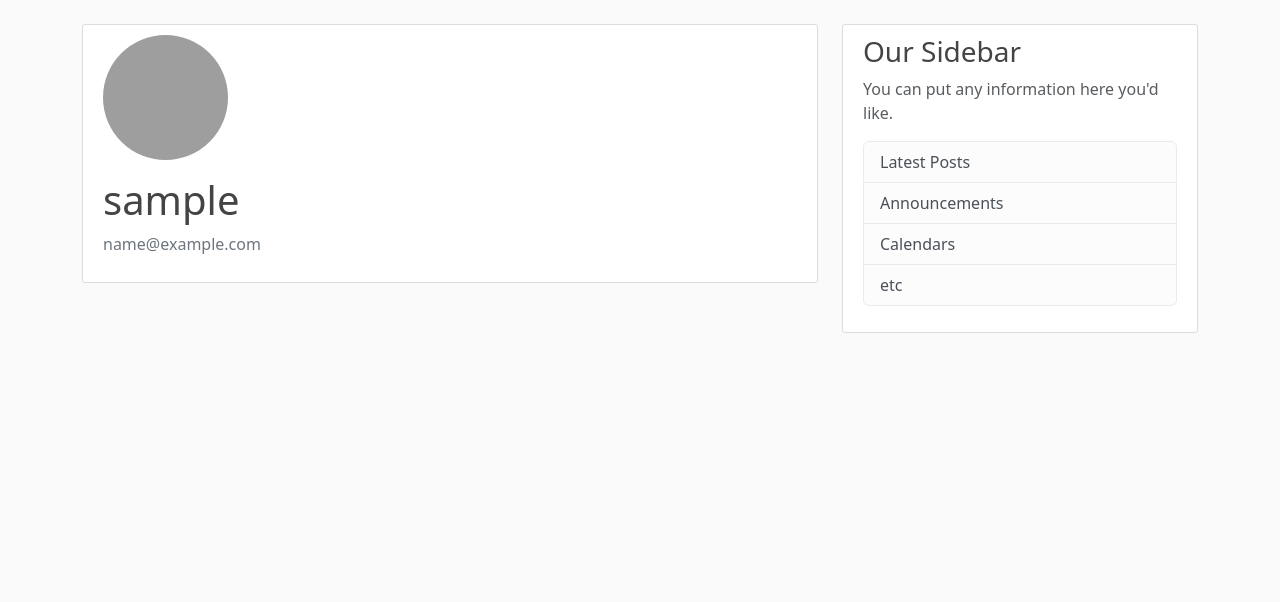
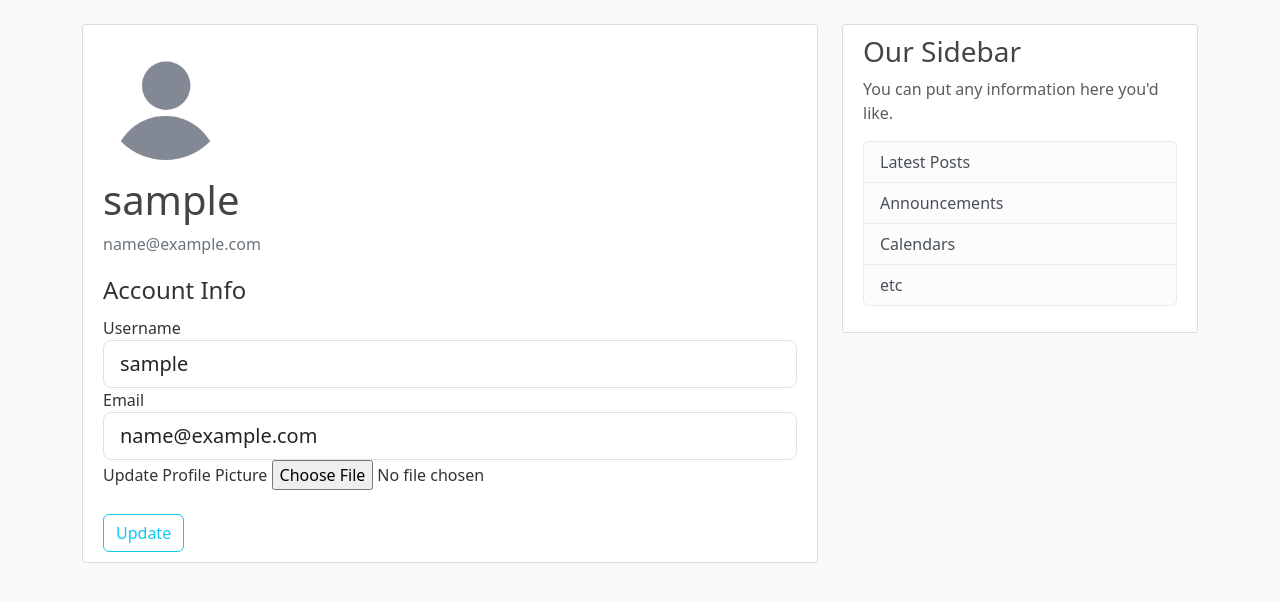
Before and after one commit to Aditya-0275/Flask_OpenDot, a Flask app: page /account in a window 1280 px wide. Shown: the part 56-658 px from the top of the page. Run offline with Flask 3, Linux system fonts and the light colour scheme; the visitor is signed in with stand-in values (Sample User, id 1); some libraries are stand-ins or nearby versions; grey boxes are pictures that could not be loaded.

Commit message:
Add Account page code.

```diff
--- a/open_blog/forms.py
+++ b/open_blog/forms.py
@@ -1,4 +1,6 @@
 from flask_wtf import FlaskForm
+from flask_wtf.file import FileField, FileAllowed
+from flask_login import current_user
 from wtforms import StringField, PasswordField, SubmitField, BooleanField
 from wtforms.validators import DataRequired, Length, Email, EqualTo, ValidationError
 from open_blog.models import User
@@ -25,3 +27,21 @@ class LoginForm(FlaskForm):
 	password = PasswordField('Password', validators=[DataRequired(), Length(min=6)])
 	remember = BooleanField('Remember Me')
 	submit = SubmitField('Sign In')
+
+class UpdateAccountForm(FlaskForm):
+	username = StringField('Username', validators=[DataRequired(), Length(min=2, max=20)])
+	email = StringField('Email', validators=[DataRequired(), Email()])
+	picture = FileField('Update Profile Picture', validators=[FileAllowed(['jpg', 'png', 'jpeg'])])
+	submit = SubmitField('Update')
+
+	def validate_username(self, username):
+		if username.data != current_user.username:
+			user = User.query.filter_by(username=username.data).first()
+			if user:
+				raise ValidationError('That username is already taken. Please choose a different one.')
+
+	def validate_email(self, email):
+		if email.data != current_user.email:
+			user = User.query.filter_by(email=email.data).first()
+			if user:
+				raise ValidationError('That email is already in use. Please choose a different one.')
--- a/open_blog/models.py
+++ b/open_blog/models.py
@@ -11,7 +11,7 @@ class User(db.Model, UserMixin):
 	id = db.Column(db.Integer, primary_key=True)
 	username = db.Column(db.String(20), unique=True, nullable=False)
 	email = db.Column(db.String(120), unique=True, nullable=False)
-	image_file = db.Column(db.String(20), nullable=False, default='default.jpeg')
+	image_file = db.Column(db.String(20), nullable=False, default='default.jpg')
 	password = db.Column(db.String(60), nullable=False)
 	posts = db.relationship('Post', backref='author', lazy=True)
 
--- a/open_blog/routes.py
+++ b/open_blog/routes.py
@@ -1,5 +1,8 @@
+import os
+import secrets
+from PIL import Image
 from flask import render_template, url_for, flash, redirect, request
-from open_blog.forms import RegistrationForm, LoginForm
+from open_blog.forms import RegistrationForm, LoginForm, UpdateAccountForm
 from open_blog.models import User, Post
 from open_blog import app, db, bcrypt
 from flask_login import login_user, logout_user, current_user, login_required
@@ -37,7 +40,7 @@ def register():
 		user = User(username = form.username.data, email = form.email.data, password = hashed_password)
 		db.session.add(user)
 		db.session.commit()
-		flash(f"Account created successfully, You can log in now.", "success")
+		flash(f"Account created successfully.", "success")
 		return redirect(url_for('login'))
 	return render_template("register.html", title="Register", form=form)
 
@@ -45,15 +48,19 @@ def register():
 def login():
 	if current_user.is_authenticated:
 		return redirect(url_for('home'))
+
 	form = LoginForm()
 	if form.validate_on_submit():
 		user = User.query.filter_by(email = form.email.data).first()
+
 		if user and bcrypt.check_password_hash(user.password, form.password.data):
 			login_user(user, remember = form.remember.data)
 			next_page = request.args.get('next')
 			return redirect(next_page) if next_page else redirect(url_for('home'))
+
 		else:
 			flash('Login Unsuccessful. Please check the email and password.', 'danger')
+
 	return render_template("login.html", title="Login", form=form)
 
 
@@ -63,7 +70,35 @@ def logout():
 	return redirect(url_for('home'))
 
 
-@app.route("/account")
+
+def save_picture(form_picture):
+	random_hex = secrets.token_hex(8)
+	_, f_ext = os.path.splitext(form_picture.filename)
+	picture_fn = random_hex + f_ext
+	picture_path = os.path.join(app.root_path, 'static/profile_pics', picture_fn)
+
+	output_size = (125, 125)
+	i = Image.open(form_picture)
+	i.thumbnail(output_size)
+	i.save(picture_path)
+
+	return picture_fn
+
+@app.route("/account", methods = ['GET', 'POST'])
 @login_required
 def account():
-	return render_template('account.html', title = 'Account')
+	form = UpdateAccountForm()
+	if form.validate_on_submit():
+		if form.picture.data:
+			picture_file = save_picture(form.picture.data)
+			current_user.image_file = picture_file
+		current_user.username = form.username.data
+		current_user.email = form.email.data
+		db.session.commit()
+		flash('Your account has been updated', 'success')
+		return redirect(url_for('account'))
+	elif request.method == 'GET':
+		form.username.data = current_user.username
+		form.email.data = current_user.email
+	image_file = url_for('static', filename = 'profile_pics/' + current_user.image_file)
+	return render_template('account.html', title = 'Account', image_file = image_file, form = form)
--- a/open_blog/templates/account.html
+++ b/open_blog/templates/account.html
@@ -2,12 +2,57 @@
 {% block content %}
 	<div class="content-section">
 	  <div class="media">
-	    <img class="rounded-circle account-img" src="userimage.jpg">
+	    <img class="rounded-circle account-img" src="{{ image_file }}">
 	    <div class="media-body">
 	      <h2 class="account-heading">{{ current_user.username }}</h2>
 	      <p class="text-secondary">{{ current_user.email }}</p>
 	    </div>
 	  </div>
-	  <!-- FORM HERE -->
+		<form method="POST" action="" enctype="multipart/form-data">
+			{{ form.hidden_tag() }}
+			<fieldset class="form-group">
+				<legend class="border-botten">Account Info</legend>
+				<div class="form-group">
+					{{ form.username.label(class="form-control-label") }}
+					{% if form.username.errors %}
+						{{ form.username(class="form-control form-control-lg is-invalid") }}
+						<div class="invalid-feedback">
+						{% for error in form.username.errors %}
+								<span>{{ error }}</span>
+							{% endfor %}
+						</div>
+					{% else %}
+						{{ form.username(class="form-control form-control-lg") }}
+					{% endif %}
+				</div>
+				<div class="form-group">
+					{{ form.email.label(class="form-control-label") }}
+
+					{% if form.email.errors %}
+						{{ form.email(class="form-control form-control-lg is-invalid") }}
+						<div class="invalid-feedback">
+							{% for error in form.email.errors %}
+								<span>{{ error }}</span>
+							{% endfor %}
+						</div>
+					{% else %}
+						{{ form.email(class="form-control form-control-lg") }}
+					{% endif %}
+				</div>
+				<div class="form-group">
+					{{ form.picture.label() }}
+					{{ form.picture(class = "form-control-file") }}
+					{% if form.picture.errors %}
+						{% for error in form.picture.errors %}
+							<span class="text-danger">{{ error }}</span></br>
+						{% endfor %}
+					{% endif %}
+				</div>
+			</fieldset>
+			<div class="form-group">
+				{{ form.submit(class = "btn btn-outline-info mt-4") }}
+			</div>
+		</form>
+
 	</div>
 {% endblock content %}
```
Also changed, not shown: open_blog/static/profile_pics/anonymous_female.png (deleted), open_blog/static/profile_pics/anonymous_male.png (deleted), open_blog/static/profile_pics/default.jpg (added).
